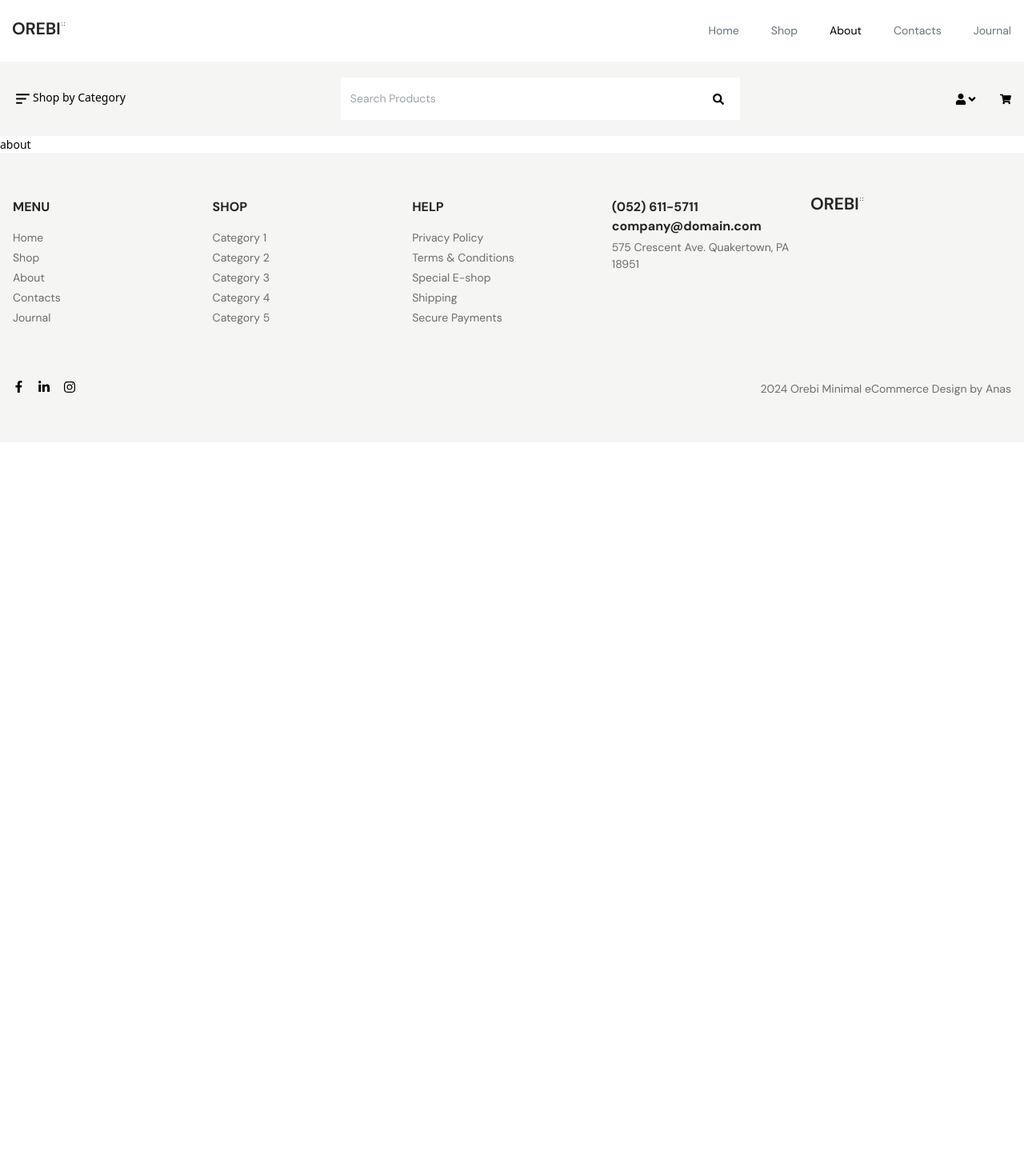
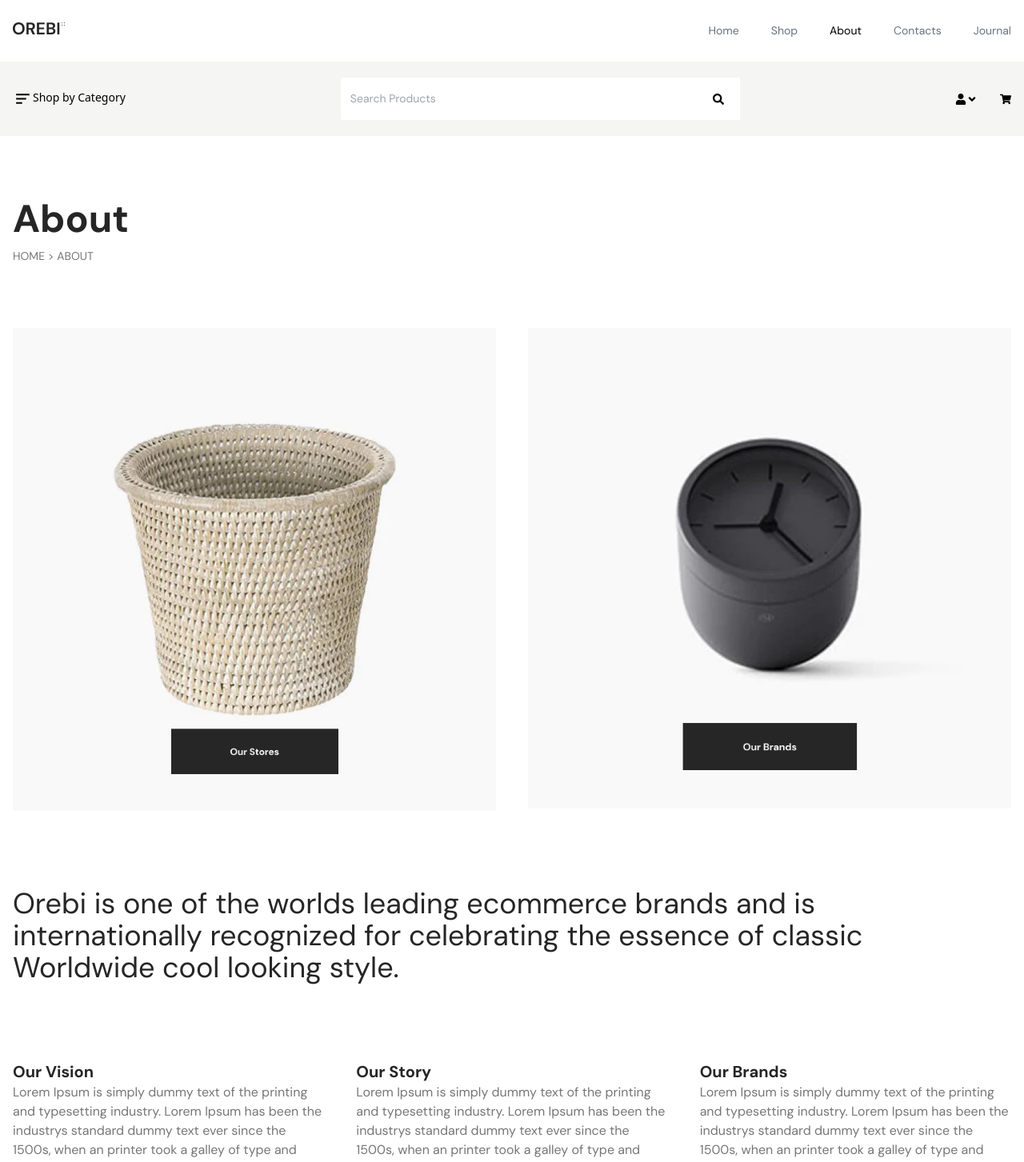
Before and after one commit to smanas1/orebi-ecommerce-frontend, a React (Vite) app: page /about in a window 1280 px wide. Shown: the top 1453 px of the page at 80% size. Before the commit the page ends 800 px from the top, so only its background shows below. Built offline with nearby package versions, Linux system fonts and the light colour scheme.

Commit message:
about complete

```diff
--- /dev/null
+++ b/src/Data/aboutData.js
@@ -0,0 +1,19 @@
+export const aboutData = [
+  {
+    title: "Our Vision",
+    des: "Lorem Ipsum is simply dummy text of the printing and typesetting industry. Lorem Ipsum has been the industrys standard dummy text ever since the 1500s, when an   printer took a galley of type and scrambled it to make a type specimen book.",
+  },
+  {
+    title: "Our Story",
+    des: "Lorem Ipsum is simply dummy text of the printing and typesetting industry. Lorem Ipsum has been the industrys standard dummy text ever since the 1500s, when an   printer took a galley of type and scrambled it to make a type specimen book.",
+  },
+  {
+    title: "Our Brands",
+    des: "Lorem Ipsum is simply dummy text of the printing and typesetting industry. Lorem Ipsum has been the industrys standard dummy text ever since the 1500s, when an   printer took a galley of type and scrambled it to make a type specimen book.",
+  },
+];
+
+export const aboutImage = [
+  { img: "/assets/about.png" },
+  { img: "/assets/about2.png" },
+];
--- a/src/Pages/About.jsx
+++ b/src/Pages/About.jsx
@@ -1,8 +1,36 @@
-
+import { aboutData, aboutImage } from "../Data/aboutData";
+import Breadcrumb from "../components/layout/Breadcrumb";
 
 const About = () => {
   return (
-   <><h1>about</h1></>
+    <>
+      <div className="container font-DM">
+        <Breadcrumb
+          title="About"
+          path={window.location.pathname.split("/")[1].toUpperCase()}
+        />
+        <div className="grid grid-cols-2 gap-10">
+          {aboutImage.map((item, i) => (
+            <img key={i} src={item.img} alt="about image" />
+          ))}
+        </div>
+        <div className="my-24 ">
+          <h2 className=" text-2xl md:text-4xl max-md:text-center text-primary">
+            Orebi is one of the worlds leading ecommerce brands and is
+            internationally recognized for celebrating the essence of classic
+            Worldwide cool looking style.
+          </h2>
+        </div>
+        <div className="grid grid-cols-1 md:grid-cols-3 max-md:text-center gap-10 mb-6">
+          {aboutData.map((item, i) => (
+            <div key={i}>
+              <h3 className="text-primary text-xl font-bold">{item.title}</h3>
+              <p className="text-[#767676] text-base">{item.des}</p>
+            </div>
+          ))}
+        </div>
+      </div>
+    </>
   );
 };
 
```
Also changed, not shown: public/assets/about.png (added), public/assets/about2.png (added).
